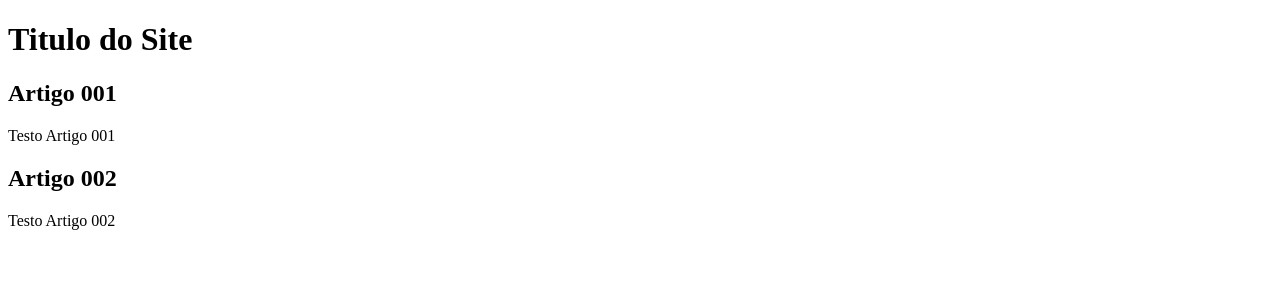
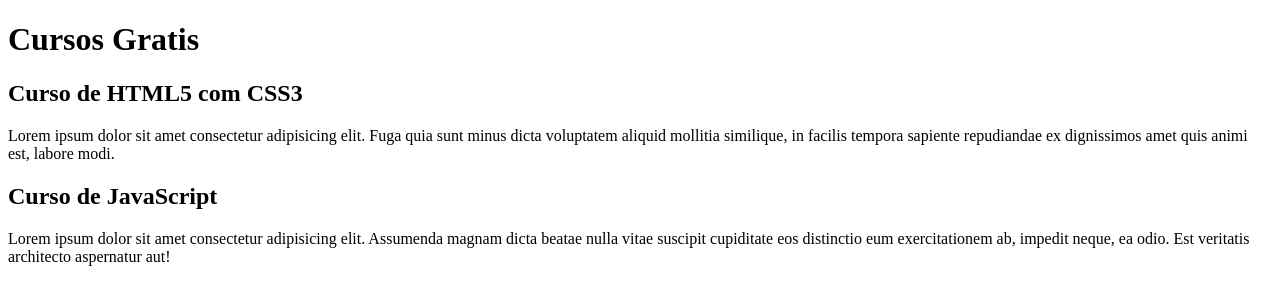
Before and after one commit to Renan-Casagrande/projeto-site, a plain HTML site: page index.html in a window 1280 px wide. Drawn offline with Linux system fonts and the light colour scheme.

Commit message:
comecei a escrever o conteudo

```diff
--- a/index.html
+++ b/index.html
@@ -8,14 +8,15 @@
 <body>
     <main>
         <header>
-            <h1>Titulo do Site</h1>
+            <h1>Cursos Gratis</h1>
         </header>
         <article>
-            <h2>Artigo 001</h2>
-            <p>Testo Artigo 001</p>
-        </article><article>
-            <h2>Artigo 002</h2>
-            <p>Testo Artigo 002</p>
+            <h2>Curso de HTML5 com CSS3</h2>
+            <p>Lorem ipsum dolor sit amet consectetur adipisicing elit. Fuga quia sunt minus dicta voluptatem aliquid mollitia similique, in facilis tempora sapiente repudiandae ex dignissimos amet quis animi est, labore modi.</p>
+        </article>
+        <article>
+            <h2>Curso de JavaScript</h2>
+            <p>Lorem ipsum dolor sit amet consectetur adipisicing elit. Assumenda magnam dicta beatae nulla vitae suscipit cupiditate eos distinctio eum exercitationem ab, impedit neque, ea odio. Est veritatis architecto aspernatur aut!</p>
         </article>
     </main>
 </body>
```
